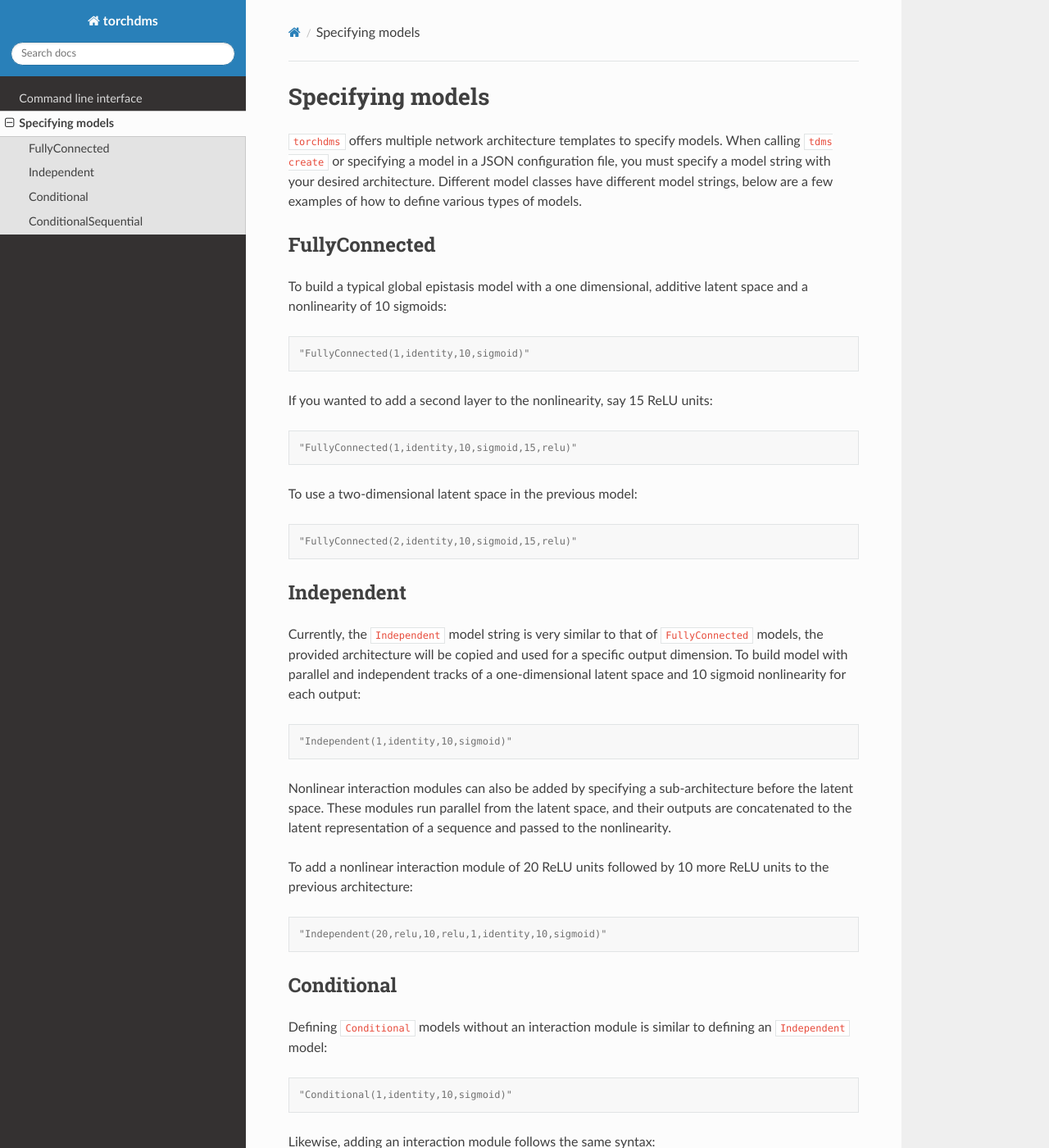
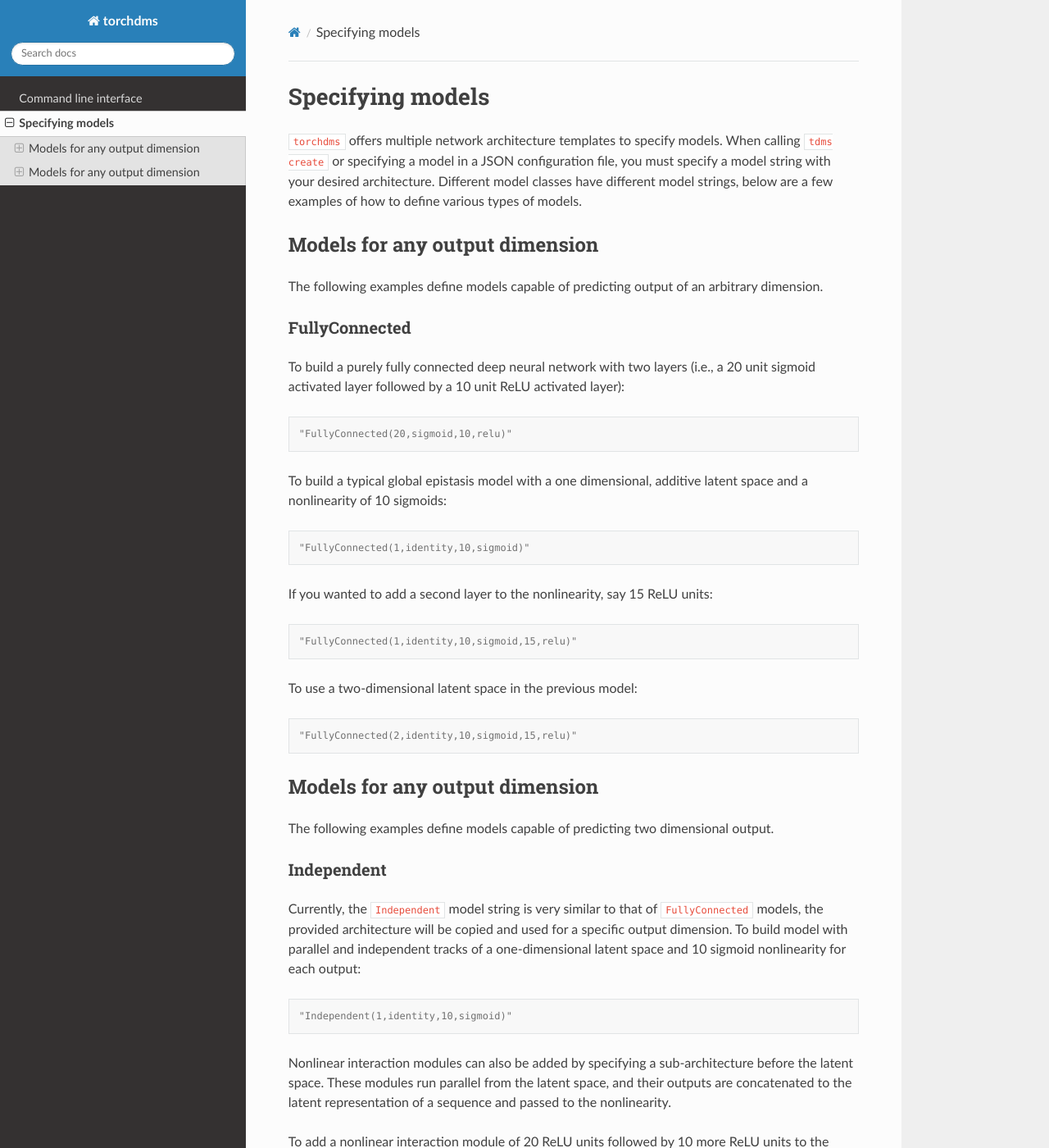
Before and after one commit to matsengrp/torchdms, a Sphinx documentation site: the page built from docs/source/model.rst, in a window 1280 px wide and 1400 px high. Shown: the whole window at 82% size. Built offline with Sphinx 7.4.7 and the Read the Docs theme 2.0.0, drawn with Linux system fonts in a browser that asks for light colours.

Commit message:
separating models by output dim & adding generic NN example

```diff
--- a/docs/source/model.rst
+++ b/docs/source/model.rst
@@ -1,12 +1,26 @@
+##################
 Specifying models
-==================
+##################
 
 ``torchdms`` offers multiple network architecture templates to specify models.
 When calling ``tdms create`` or specifying a model in a JSON configuration file, you must specify a model string with your desired architecture.
 Different model classes have different model strings, below are a few examples of how to define various types of models.
 
+********************************
+Models for any output dimension
+********************************
+
+The following examples define models capable of predicting output of an arbitrary dimension.
+
 FullyConnected
 ---------------
+
+To build a purely fully connected deep neural network with two layers (i.e., a 20 unit sigmoid activated layer followed by a 10 unit ReLU activated layer):
+
+.. code-block:: console
+
+    "FullyConnected(20,sigmoid,10,relu)"
+
 
 To build a typical global epistasis model with a one dimensional, additive latent space and a nonlinearity of 10 sigmoids:
 
@@ -26,6 +40,12 @@ To use a two-dimensional latent space in the previous model:
 
     "FullyConnected(2,identity,10,sigmoid,15,relu)"
 
+
+********************************
+Models for any output dimension
+********************************
+
+The following examples define models capable of predicting two dimensional output.
 
 Independent
 ------------
```
